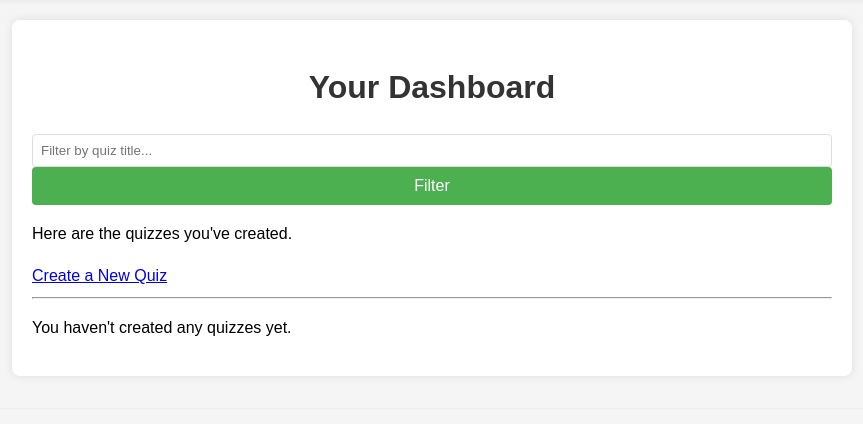
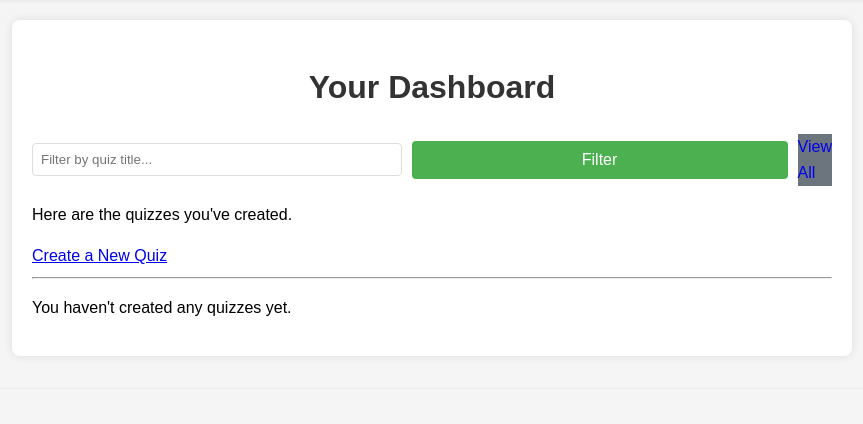
Before and after one commit to khairulas/aiquiz, a Flask app: page / in a window 1280 px wide. Shown: the part 97-521 px from the top of the page, without its empty margins (208-1071 px from the left). Run offline with Flask 3, Linux system fonts and the light colour scheme; the visitor is signed in with stand-in values (Sample User, id 1); data that the repository does not hold is empty; parts of the project's set-up code (start-up, migrations or seed data) failed here and were passed over; some libraries are stand-ins or nearby versions.

Commit message:
Add View All Quizzes button to dashboard

```diff
--- a/app.py
+++ b/app.py
@@ -390,15 +390,15 @@ def after_request_logging(response):
 @login_required
 def index():
     search_query = request.args.get('search', '')
+    # --- NEW: Capture the view_all parameter ---
+    view_all = request.args.get('view_all') == 'true'
 
     # --- Query Firestore for the user's quizzes and order by creation date ---
     quizzes_query = db.collection('quizzes').where('user_id', '==', current_user.id)
-
-    # Order by 'created_at' in descending order (newest first)
     quizzes_query = quizzes_query.order_by('created_at', direction=firestore.Query.DESCENDING)
 
-    # --- NEW ADDITION: Limit to 5 only if there is no search query ---
-    if not search_query:
+    # --- UPDATED: Limit to 5 only if there is NO search query AND view_all is not true ---
+    if not search_query and not view_all:
         quizzes_query = quizzes_query.limit(5)
 
     all_quizzes = []
--- a/templates/dashboard.html
+++ b/templates/dashboard.html
@@ -2,9 +2,10 @@
 {% block content %}
 <h1>Your Dashboard</h1>
 
-<form method="GET" action="{{ url_for('index') }}" class="quiz-filter-form">
+<form method="GET" action="{{ url_for('index') }}" class="quiz-filter-form" style="display: flex; gap: 10px; align-items: center;">
     <input type="text" name="search" placeholder="Filter by quiz title..." value="{{ search_query or '' }}">
     <button type="submit">Filter</button>
+    <a href="{{ url_for('index', view_all='true') }}" class="btn" style="background-color: #6c757d; text-decoration: none;">View All</a>
 </form>
 
 <p>Here are the quizzes you've created.</p>
```
Also changed, not shown: 1 other file.
